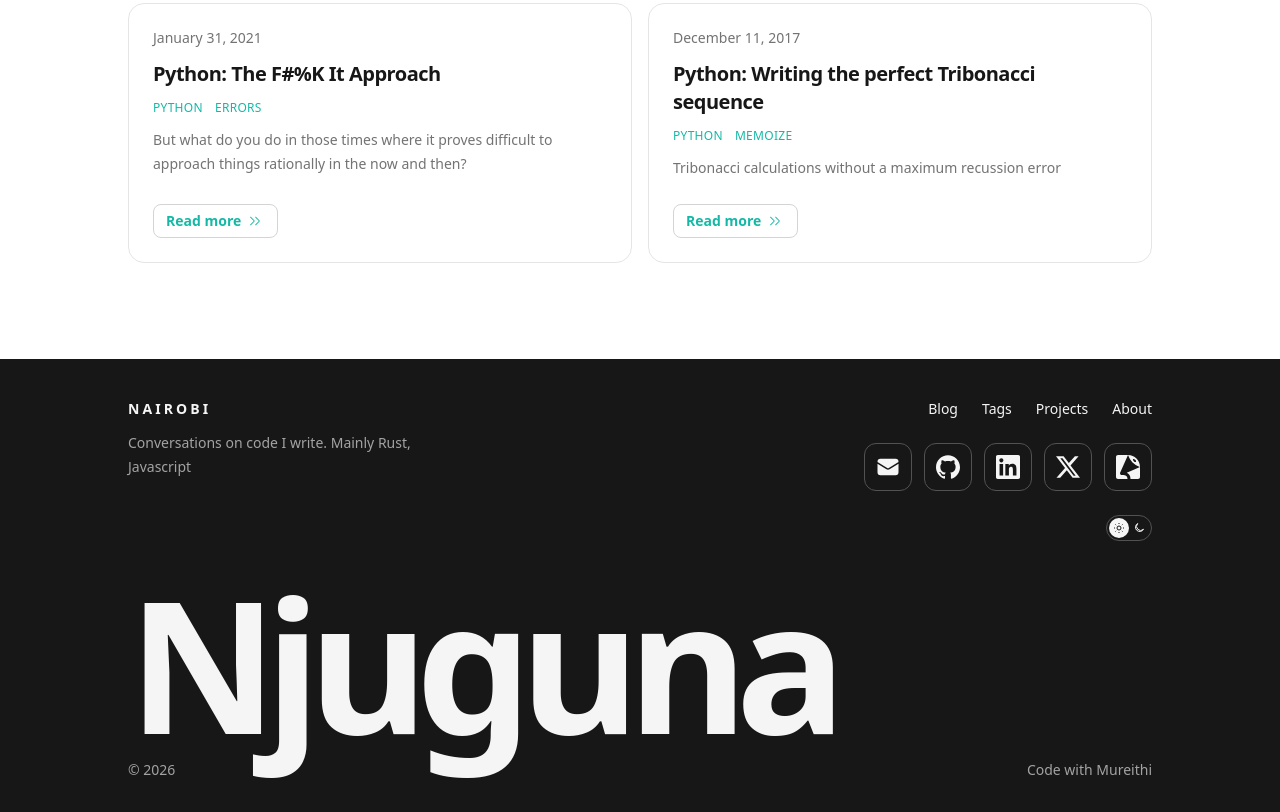
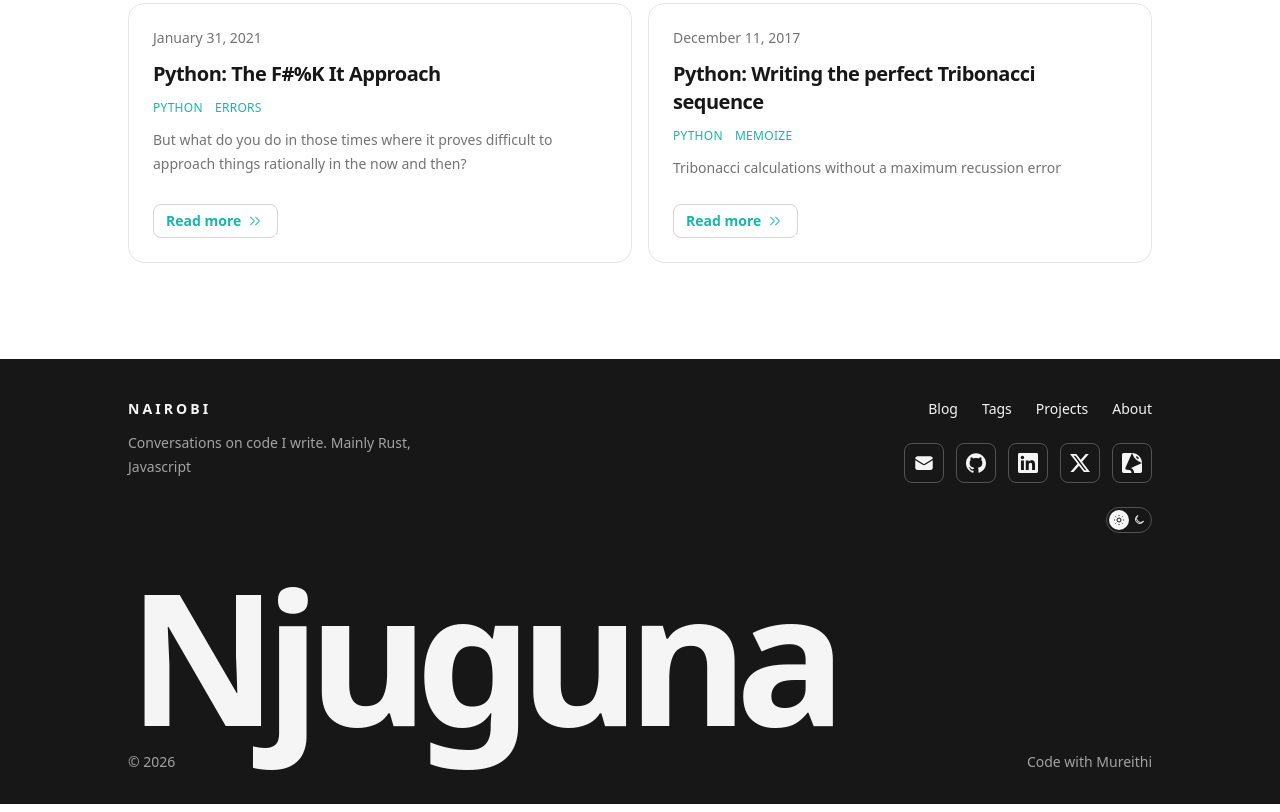
Before and after one commit to geofmureithi/my_blog, an Astro site: page / in a window 1280 px wide. Shown: the part 1346-2158 px from the top of the page. Built offline with nearby package versions, Linux system fonts and the light colour scheme; Astro itself is replaced by a stand-in of ours; some packages are replaced by stand-ins of ours.

Commit message:
style: reduce footer social icon size

```diff
--- a/src/layouts/SiteLayout.astro
+++ b/src/layouts/SiteLayout.astro
@@ -66,7 +66,7 @@ const footerLinks = [
   { href: '/about', title: 'About' },
 ]
 const socialLinkClass =
-  'inline-flex h-12 w-12 shrink-0 items-center justify-center rounded-xl border border-gray-600 transition hover:border-primary-400 focus-visible:ring-2 focus-visible:ring-primary-500 focus-visible:outline-none dark:border-gray-300 dark:hover:border-primary-500'
+  'inline-flex h-10 w-10 shrink-0 items-center justify-center rounded-lg border border-gray-600 transition hover:border-primary-400 focus-visible:ring-2 focus-visible:ring-primary-500 focus-visible:outline-none dark:border-gray-300 dark:hover:border-primary-500'
 ---
 
 <!doctype html>
@@ -256,28 +256,28 @@ const socialLinkClass =
                     aria-label="Email"
                     class={socialLinkClass}
                   >
-                    <svg class="h-6 w-6" viewBox="0 0 24 24" fill="currentColor" aria-hidden="true">
+                    <svg class="h-5 w-5" viewBox="0 0 24 24" fill="currentColor" aria-hidden="true">
                       <path d="M1.5 8.67v8.58a3 3 0 0 0 3 3h15a3 3 0 0 0 3-3V8.67l-8.928 5.493a3 3 0 0 1-3.144 0L1.5 8.67Z"></path>
                       <path d="M22.5 6.908V6.75a3 3 0 0 0-3-3h-15a3 3 0 0 0-3 3v.158l9.714 5.978a1.5 1.5 0 0 0 1.572 0L22.5 6.908Z"></path>
                     </svg>
                   </a>
                   <a href={siteMetadata.github} aria-label="GitHub" class={socialLinkClass}>
-                    <svg class="h-6 w-6" viewBox="0 0 24 24" fill="currentColor" aria-hidden="true">
+                    <svg class="h-5 w-5" viewBox="0 0 24 24" fill="currentColor" aria-hidden="true">
                       <path d="M12 .297c-6.63 0-12 5.373-12 12 0 5.303 3.438 9.8 8.205 11.385.6.113.82-.258.82-.577 0-.285-.01-1.04-.015-2.04-3.338.724-4.042-1.61-4.042-1.61C4.422 18.07 3.633 17.7 3.633 17.7c-1.087-.744.084-.729.084-.729 1.205.084 1.838 1.236 1.838 1.236 1.07 1.835 2.809 1.305 3.495.998.108-.776.417-1.305.76-1.605-2.665-.3-5.466-1.332-5.466-5.93 0-1.31.465-2.38 1.235-3.22-.135-.303-.54-1.523.105-3.176 0 0 1.005-.322 3.3 1.23.96-.267 1.98-.399 3-.405 1.02.006 2.04.138 3 .405 2.28-1.552 3.285-1.23 3.285-1.23.645 1.653.24 2.873.12 3.176.765.84 1.23 1.91 1.23 3.22 0 4.61-2.805 5.625-5.475 5.92.42.36.81 1.096.81 2.22 0 1.606-.015 2.896-.015 3.286 0 .315.21.69.825.57C20.565 22.092 24 17.592 24 12.297c0-6.627-5.373-12-12-12"></path>
                     </svg>
                   </a>
                   <a href={siteMetadata.linkedin} aria-label="LinkedIn" class={socialLinkClass}>
-                    <svg class="h-6 w-6" viewBox="0 0 24 24" fill="currentColor" aria-hidden="true">
+                    <svg class="h-5 w-5" viewBox="0 0 24 24" fill="currentColor" aria-hidden="true">
                       <path d="M20.447 20.452h-3.554v-5.569c0-1.328-.027-3.037-1.852-3.037-1.853 0-2.136 1.445-2.136 2.939v5.667H9.351V9h3.414v1.561h.046c.477-.9 1.637-1.85 3.37-1.85 3.601 0 4.267 2.37 4.267 5.455v6.286zM5.337 7.433c-1.144 0-2.063-.926-2.063-2.065 0-1.138.92-2.063 2.063-2.063 1.14 0 2.064.925 2.064 2.063 0 1.139-.925 2.065-2.064 2.065zm1.782 13.019H3.555V9h3.564v11.452zM22.225 0H1.771C.792 0 0 .774 0 1.729v20.542C0 23.227.792 24 1.771 24h20.451C23.2 24 24 23.227 24 22.271V1.729C24 .774 23.2 0 22.222 0h.003z"></path>
                     </svg>
                   </a>
                   <a href={siteMetadata.twitter} aria-label="X" class={socialLinkClass}>
-                    <svg class="h-6 w-6" viewBox="0 0 24 24" fill="currentColor" aria-hidden="true">
+                    <svg class="h-5 w-5" viewBox="0 0 24 24" fill="currentColor" aria-hidden="true">
                       <path d="M18.901 1.153h3.68L14.54 10.457 24 22.848h-7.406l-5.8-7.584-6.638 7.584H.474l8.58-9.814L0 1.153h7.594l5.241 6.932zm-1.295 19.5h2.039L6.486 3.233h-2.19z"></path>
                     </svg>
                   </a>
                   <a href={siteMetadata.sessionize} aria-label="Sessionize" class={socialLinkClass}>
-                    <svg class="h-6 w-6" viewBox="0 0 24 24" fill="currentColor" aria-hidden="true">
+                    <svg class="h-5 w-5" viewBox="0 0 24 24" fill="currentColor" aria-hidden="true">
                       <path d="M12 0c6.628 0 12 5.372 12 12v10c0 1.097-.903 2-2 2h-7.5l-.001-.169c-.049-2.894-1.347-4.902-3.709-5.96L24 12l-.32-.109Q19.393 10.393 16.5 7.5T12.109.319zL4 18q0 1 .5 1.5q.501.5 1.5.5l.187.001c3.771.04 5.313 1.295 5.313 3.999H2c-1.097 0-2-.903-2-2V2C0 .903.903 0 2 0zm7.207 4.793c-.781-.781-1.73-1.097-2.121-.707c-.39.39-.074 1.34.707 2.121s1.731 1.098 2.121.707c.391-.39.074-1.34-.707-2.121"></path>
                     </svg>
                   </a>
```
